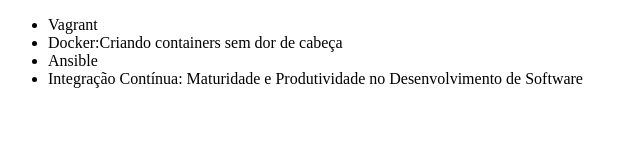
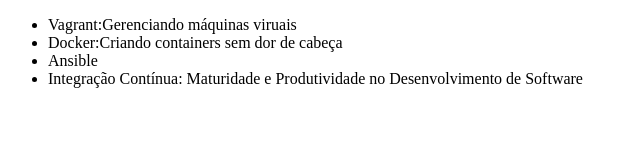
Before and after one commit to Kauan-dot/alura-git, a plain HTML site: page index.html in a window 1280 px wide. Shown: the whole page, without its empty margins (0-640 px from the left). Drawn offline with Linux system fonts and the light colour scheme.

Commit message:
Corrigindo curso de vangrant

```diff
--- a/index.html
+++ b/index.html
@@ -6,7 +6,7 @@
 </head>
 <body>
     <ul>
-        <li>Vagrant</li>
+        <li>Vagrant:Gerenciando máquinas viruais</li>
         <li>Docker:Criando containers sem dor de cabeça</li>
         <li>Ansible</li>
         <li>Integração Contínua: Maturidade e Produtividade no Desenvolvimento de Software</li>
```
